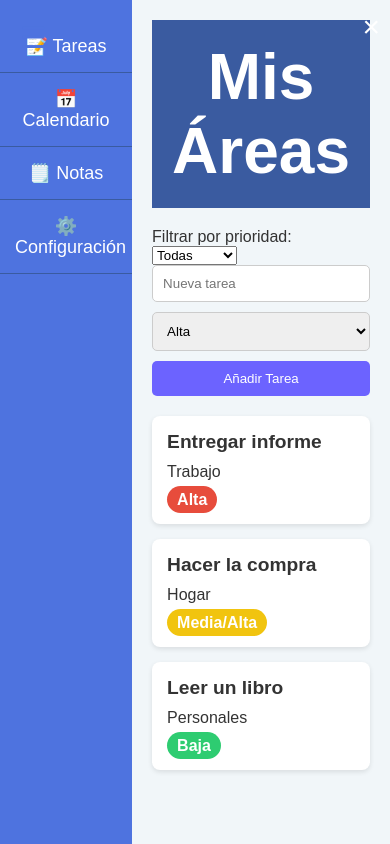
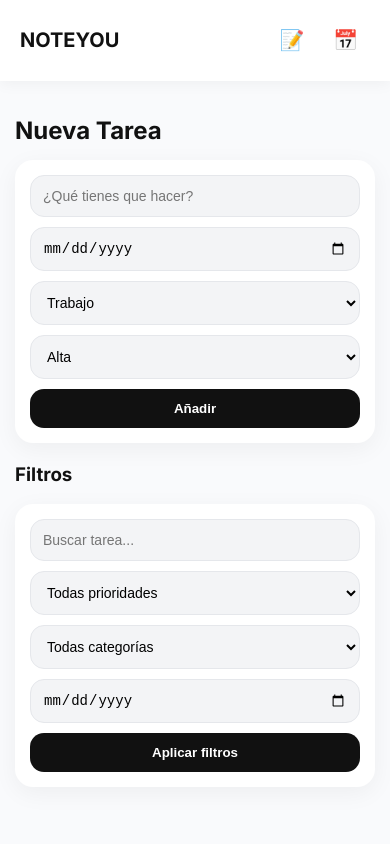
Before and after one commit to serradogee/taskflow-project, a plain HTML site: page index.html in a window 390 px wide. Drawn offline with Linux system fonts and the light colour scheme.

Commit message:
actualizados

```diff
--- /dev/null
+++ b/app.js
@@ -0,0 +1,172 @@
+let tasks = JSON.parse(localStorage.getItem("tasks")) || [];
+let categories = JSON.parse(localStorage.getItem("categories")) || ["Trabajo", "Hogar", "Personales", "Otro"];
+let currentDate = new Date();
+
+// INICIO
+document.addEventListener("DOMContentLoaded", () => {
+    renderCategories();
+    renderTasks();
+    renderCalendar();
+});
+
+// CAMBIAR VISTA
+function showView(id) {
+    document.getElementById("tasksView").style.display = "none";
+    document.getElementById("calendarView").style.display = "none";
+    document.getElementById(id).style.display = "block";
+}
+
+// CATEGORÍAS
+function renderCategories() {
+    const select = document.getElementById("taskCategory");
+    const filterSelect = document.getElementById("filterCategory");
+
+    select.innerHTML = "";
+    filterSelect.innerHTML = '<option value="all">Todas categorías</option>';
+
+    categories.forEach(cat => {
+        select.innerHTML += `<option value="${cat}">${cat}</option>`;
+        filterSelect.innerHTML += `<option value="${cat}">${cat}</option>`;
+    });
+}
+
+// AÑADIR TAREA
+function addTask() {
+    const title = document.getElementById("taskTitle").value.trim();
+    const date = document.getElementById("taskDate").value;
+    const category = document.getElementById("taskCategory").value;
+    const priority = document.getElementById("taskPriority").value;
+
+    if (!title || !date) return;
+
+    tasks.push({
+        id: Date.now(),
+        title,
+        date,
+        category,
+        priority,
+        completed: false
+    });
+
+    localStorage.setItem("tasks", JSON.stringify(tasks));
+    renderTasks();
+    renderCalendar();
+
+    document.getElementById("taskTitle").value = "";
+
+    // feedback visual
+    const btn = document.getElementById("addBtn");
+    btn.classList.add("success");
+    btn.textContent = "✓ Añadido";
+    setTimeout(() => {
+        btn.classList.remove("success");
+        btn.textContent = "Añadir";
+    }, 1500);
+}
+
+// RENDER TAREAS
+function renderTasks() {
+    const list = document.getElementById("taskList");
+    list.innerHTML = "";
+
+    const search = document.getElementById("searchInput").value.toLowerCase();
+    const filterPriority = document.getElementById("filterPriority").value;
+    const filterCategory = document.getElementById("filterCategory").value;
+    const filterDate = document.getElementById("filterDate").value;
+
+    tasks
+        .filter(t => t.title.toLowerCase().includes(search))
+        .filter(t => filterPriority === "all" || t.priority === filterPriority)
+        .filter(t => filterCategory === "all" || t.category === filterCategory)
+        .filter(t => !filterDate || t.date === filterDate)
+        .sort((a, b) => new Date(a.date) - new Date(b.date))
+        .forEach(task => {
+            const card = document.createElement("div");
+            card.className = "task-card" + (task.completed ? " completed" : "");
+
+            card.innerHTML = `
+<button class="delete-btn" onclick="deleteTask(${task.id})">✕</button>
+<input type="checkbox" ${task.completed ? "checked" : ""} onclick="toggleComplete(${task.id})">
+<strong>${task.title}</strong>
+<small>${task.category} | ${task.date}</small>
+<span class="badge priority-${task.priority.toLowerCase()}">${task.priority}</span>
+`;
+
+            list.appendChild(card);
+        });
+
+    // feedback filtros
+    const applyBtn = document.getElementById("applyBtn");
+    applyBtn.classList.add("success");
+    applyBtn.textContent = "✓ Aplicado";
+    setTimeout(() => {
+        applyBtn.classList.remove("success");
+        applyBtn.textContent = "Aplicar filtros";
+    }, 1200);
+}
+
+// COMPLETAR
+function toggleComplete(id) {
+    tasks = tasks.map(t => t.id === id ? { ...t, completed: !t.completed } : t);
+    localStorage.setItem("tasks", JSON.stringify(tasks));
+    renderTasks();
+}
+
+// ELIMINAR
+function deleteTask(id) {
+    tasks = tasks.filter(t => t.id !== id);
+    localStorage.setItem("tasks", JSON.stringify(tasks));
+    renderTasks();
+    renderCalendar();
+}
+
+// CALENDARIO
+function renderCalendar() {
+    const calendar = document.getElementById("calendar");
+    calendar.innerHTML = "";
+
+    const month = currentDate.getMonth();
+    const year = currentDate.getFullYear();
+
+    document.getElementById("monthYear").textContent =
+        currentDate.toLocaleString("es", { month: "long", year: "numeric" });
+
+    const firstDay = new Date(year, month, 1).getDay();
+    const daysInMonth = new Date(year, month + 1, 0).getDate();
+
+    for (let i = 0; i < firstDay; i++) calendar.innerHTML += "<div></div>";
+
+    for (let d = 1; d <= daysInMonth; d++) {
+        const fullDate = `${year}-${String(month + 1).padStart(2, '0')}-${String(d).padStart(2, '0')}`;
+
+        const dayDiv = document.createElement("div");
+        dayDiv.className = "day";
+        dayDiv.innerHTML = `<strong>${d}</strong>`;
+
+        if (tasks.some(t => t.date === fullDate)) {
+            dayDiv.style.border = "2px solid #e10600";
+        }
+
+        dayDiv.onclick = () => {
+            showView("calendarView");
+            document.getElementById("calendarTaskTitle").textContent = "Tareas del " + fullDate;
+            renderCalendarTasks(fullDate);
+        };
+
+        calendar.appendChild(dayDiv);
+    }
+}
+
+function renderCalendarTasks(date) {
+    const list = document.getElementById("calendarTaskList");
+    list.innerHTML = "";
+
+    tasks.filter(t => t.date === date).forEach(t => {
+        list.innerHTML += `<div class="calendar-task">${t.title}</div>`;
+    });
+}
+
+function changeMonth(step) {
+    currentDate.setMonth(currentDate.getMonth() + step);
+    renderCalendar();
+}
--- a/index.html
+++ b/index.html
@@ -5,161 +5,85 @@
     <meta name="viewport" content="width=device-width, initial-scale=1.0">
     <title>NOTEYOU</title>
     <link rel="stylesheet" href="styles.css">
+    <link href="https://fonts.googleapis.com/css2?family=Inter:wght@400;600;700&display=swap" rel="stylesheet">
 </head>
 <body>
-    <div class="container">
-        <!-- Botón de menú en dispositivos pequeños -->
-        <div class="menu-toggle" id="menuToggle">
-            <span class="menu-icon">&#9776;</span> <!-- Icono de hamburguesa -->
-        </div>
 
-        <!-- Menú de navegación -->
-        <nav class="sidebar" id="sidebar">
-            <!-- Botón para cerrar el menú -->
-            <button class="close-btn" id="closeMenu">×</button>
-            <ul class="sidebar-menu">
-                <li><a href="#" onclick="showSection('taskSection')">📝 Tareas</a></li>
-                <li><a href="#" onclick="showSection('calendarSection')">📅 Calendario</a></li>
-                <li><a href="#" onclick="showSection('notesSection')">🗒️ Notas</a></li>
-                <li><a href="#">⚙️ Configuración</a></li>
-            </ul>
+    <header>
+        <h1 onclick="showView('tasksView')">NOTEYOU</h1>
+        <nav>
+            <button onclick="showView('tasksView')">📝</button>
+            <button onclick="showView('calendarView')">📅</button>
         </nav>
+    </header>
 
-        <!-- Área principal -->
-        <div class="content">
-            <header>
-                <h1>Mis Áreas</h1>
-            </header>
+    <main>
 
-            <!-- Filtro de tareas -->
-            <section id="taskFilterSection">
-                <label for="taskFilter">Filtrar por prioridad:</label>
-                <select id="taskFilter" onchange="filterTasks()">
-                    <option value="all">Todas</option>
+        <!-- ================= TAREAS ================= -->
+        <section id="tasksView">
+
+            <h2>Nueva Tarea</h2>
+
+            <div class="card">
+                <input type="text" id="taskTitle" placeholder="¿Qué tienes que hacer?">
+                <input type="date" id="taskDate">
+
+                <select id="taskCategory"></select>
+
+                <select id="taskPriority">
                     <option value="Alta">Alta</option>
-                    <option value="Media/Alta">Media/Alta</option>
+                    <option value="Media">Media</option>
                     <option value="Baja">Baja</option>
                 </select>
-            </section>
 
-            <!-- Sección de tareas -->
-            <section id="taskSection">
-                <div class="add-task">
-                    <input type="text" id="taskTitle" placeholder="Nueva tarea" required>
-                    <select id="taskPriority">
-                        <option value="Alta">Alta</option>
-                        <option value="Media/Alta">Media/Alta</option>
-                        <option value="Baja">Baja</option>
-                    </select>
-                    <button onclick="addTask()">Añadir Tarea</button>
-                </div>
+                <button id="addBtn" onclick="addTask()">Añadir</button>
+            </div>
 
-                <div class="task-list" id="taskList">
-                    <!-- Tareas de ejemplo -->
-                    <div class="task" data-priority="Alta">
-                        <h3>Entregar informe</h3>
-                        <p class="task-category">Trabajo</p>
-                        <span class="badge priority-high">Alta</span>
-                    </div>
-                    <div class="task" data-priority="Media/Alta">
-                        <h3>Hacer la compra</h3>
-                        <p class="task-category">Hogar</p>
-                        <span class="badge priority-medium-high">Media/Alta</span>
-                    </div>
-                    <div class="task" data-priority="Baja">
-                        <h3>Leer un libro</h3>
-                        <p class="task-category">Personales</p>
-                        <span class="badge priority-low">Baja</span>
-                    </div>
-                </div>
-            </section>
+            <h3>Filtros</h3>
 
-            <!-- Calendario -->
-            <section id="calendarSection" style="display:none;">
-                <h2>Calendario</h2>
-                <div id="calendar"></div> <!-- Calendario aquí -->
-            </section>
+            <div class="card">
+                <input type="text" id="searchInput" placeholder="Buscar tarea...">
 
-            <!-- Notas -->
-            <section id="notesSection" style="display:none;">
-                <h2>Mis Notas</h2>
-                <textarea id="notes" placeholder="Escribe tus notas aquí..."></textarea>
-            </section>
-        </div>
-    </div>
+                <select id="filterPriority">
+                    <option value="all">Todas prioridades</option>
+                    <option value="Alta">Alta</option>
+                    <option value="Media">Media</option>
+                    <option value="Baja">Baja</option>
+                </select>
 
-    <script>
-        // Función para cambiar la visibilidad de las secciones
-        function showSection(sectionId) {
-            const sections = document.querySelectorAll('section');
-            sections.forEach(section => {
-                section.style.display = 'none';
-            });
+                <select id="filterCategory">
+                    <option value="all">Todas categorías</option>
+                </select>
 
-            document.getElementById(sectionId).style.display = 'block';
-        }
+                <input type="date" id="filterDate">
 
-        // Función para agregar tareas
-        function addTask() {
-            const taskTitle = document.getElementById('taskTitle').value;
-            const taskPriority = document.getElementById('taskPriority').value;
-            const taskList = document.getElementById('taskList');
+                <button id="applyBtn" onclick="renderTasks()">Aplicar filtros</button>
+            </div>
 
-            if (taskTitle.trim() !== '') {
-                const taskElement = document.createElement('div');
-                taskElement.classList.add('task');
-                taskElement.setAttribute('data-priority', taskPriority);
+            <div id="taskList"></div>
 
-                const taskTitleElement = document.createElement('h3');
-                taskTitleElement.textContent = taskTitle;
+        </section>
 
-                const taskCategoryElement = document.createElement('p');
-                taskCategoryElement.classList.add('task-category');
-                taskCategoryElement.textContent = 'Categoría: ' + (taskPriority === 'Alta' ? 'Trabajo' : taskPriority === 'Media/Alta' ? 'Hogar' : 'Personales');
+        <!-- ================= CALENDARIO ================= -->
+        <section id="calendarView" style="display:none;">
 
-                const badgeElement = document.createElement('span');
-                badgeElement.classList.add('badge');
-                badgeElement.classList.add('priority-' + taskPriority.toLowerCase().replace('/', '').replace(' ', '-'));
-                badgeElement.textContent = taskPriority;
+            <h2>Calendario</h2>
 
-                taskElement.appendChild(taskTitleElement);
-                taskElement.appendChild(taskCategoryElement);
-                taskElement.appendChild(badgeElement);
+            <div class="calendar-header">
+                <button onclick="changeMonth(-1)">◀</button>
+                <h3 id="monthYear"></h3>
+                <button onclick="changeMonth(1)">▶</button>
+            </div>
 
-                taskList.appendChild(taskElement);
+            <div id="calendar"></div>
 
-                // Limpiar el campo de tarea
-                document.getElementById('taskTitle').value = '';
-            }
-        }
+            <h3 id="calendarTaskTitle" style="margin-top:20px;"></h3>
+            <div id="calendarTaskList"></div>
 
-        // Función para filtrar las tareas por prioridad
-        function filterTasks() {
-            const filterValue = document.getElementById('taskFilter').value;
-            const tasks = document.querySelectorAll('.task');
+        </section>
 
-            tasks.forEach(task => {
-                const taskPriority = task.getAttribute('data-priority');
+    </main>
 
-                if (filterValue === 'all' || taskPriority === filterValue) {
-                    task.style.display = 'block';
-                } else {
-                    task.style.display = 'none';
-                }
-            });
-        }
-
-        // Menú desplegable (toggle)
-        document.getElementById('menuToggle').addEventListener('click', function () {
-            const sidebar = document.getElementById('sidebar');
-            sidebar.classList.toggle('active');
-        });
-
-        // Cerrar el menú desplegable
-        document.getElementById('closeMenu').addEventListener('click', function () {
-            const sidebar = document.getElementById('sidebar');
-            sidebar.classList.remove('active');
-        });
-    </script>
+    <script src="app.js"></script>
 </body>
 </html>
--- a/styles.css
+++ b/styles.css
@@ -1,241 +1,175 @@
-/* Resetear estilos base */
-* {
+body {
     margin: 0;
-    padding: 0;
-    box-sizing: border-box;
+    font-family: 'Inter',sans-serif;
+    background: #f9fafc;
+    color: #111;
 }
 
-/* Fuentes y colores */
-body {
-    font-family: 'Arial', sans-serif;
-    background-color: #F1F6F9;
-    color: #333;
+header {
+    position: sticky;
+    top: 0;
+    background: white;
+    display: flex;
+    justify-content: space-between;
+    align-items: center;
+    padding: 15px 20px;
+    box-shadow: 0 2px 15px rgba(0,0,0,0.05);
+    z-index: 10;
 }
 
-/* Estructura general */
-.container {
-    display: flex;
-    flex-direction: row;
-    min-height: 100vh;
+    header h1 {
+        font-size: 20px;
+        cursor: pointer;
+        font-weight: 700;
+    }
+
+    header button {
+        background: none;
+        border: none;
+        font-size: 20px;
+        cursor: pointer;
+    }
+
+main {
+    padding: 20px;
+    max-width: 650px;
+    margin: auto;
 }
 
-/* Menú lateral */
-.sidebar {
-    width: 0;
-    background-color: #4E73DF; /* Azul oscuro */
-    color: #fff;
-    position: fixed;
-    top: 0;
-    left: 0;
-    height: 100%;
-    padding-top: 20px;
-    box-shadow: 2px 0 10px rgba(0, 0, 0, 0.1);
-    overflow-x: hidden;
-    transition: 0.5s;
+h2 {
+    margin-bottom: 15px;
 }
 
-    .sidebar.active {
-        width: 200px;
+.card {
+    background: white;
+    padding: 15px;
+    border-radius: 18px;
+    box-shadow: 0 6px 25px rgba(0,0,0,0.05);
+    margin-bottom: 20px;
+    display: flex;
+    flex-direction: column;
+    gap: 10px;
+}
+
+input, select {
+    padding: 12px;
+    border-radius: 14px;
+    border: 1px solid #e5e7eb;
+    background: #f3f4f6;
+    font-size: 14px;
+}
+
+button {
+    padding: 12px;
+    border: none;
+    border-radius: 14px;
+    background: #111;
+    color: white;
+    font-weight: 600;
+    cursor: pointer;
+    transition: 0.2s;
+}
+
+    button:active {
+        transform: scale(0.95);
     }
 
-.sidebar-menu {
-    list-style: none;
-    padding: 0;
+#addBtn.success,
+#applyBtn.success {
+    background: #e10600;
 }
 
-    .sidebar-menu li {
-        padding: 15px;
-        text-align: center;
-        border-bottom: 1px solid #3A5BA0; /* Morado oscuro */
+.task-card {
+    position: relative;
+    background: white;
+    padding: 15px;
+    border-radius: 18px;
+    margin-bottom: 12px;
+    box-shadow: 0 5px 20px rgba(0,0,0,0.05);
+    display: flex;
+    flex-direction: column;
+    gap: 6px;
+}
+
+    .task-card.completed {
+        opacity: 0.5;
+        text-decoration: line-through;
     }
 
-        .sidebar-menu li a {
-            text-decoration: none;
-            color: #fff;
-            font-size: 18px;
-        }
-
-        .sidebar-menu li:hover {
-            background-color: #3A5BA0; /* Morado más oscuro */
-        }
-
-/* Botón de menú */
-.menu-toggle {
+.delete-btn {
     position: absolute;
-    top: 20px;
-    left: 20px;
+    top: 10px;
+    right: 12px;
+    background: none;
+    border: none;
+    color: #e10600;
+    font-size: 14px;
     cursor: pointer;
 }
 
-.menu-icon {
-    font-size: 30px;
-    color: #4E73DF;
+.badge {
+    padding: 5px 12px;
+    border-radius: 20px;
+    color: white;
+    font-size: 12px;
+    width: fit-content;
 }
 
-/* Botón de cerrar menú */
-.close-btn {
-    position: absolute;
-    top: 10px;
-    right: 10px;
-    font-size: 30px;
-    background: none;
-    color: white;
-    border: none;
-    cursor: pointer;
+.priority-alta {
+    background: #e10600;
 }
 
-/* Contenido */
-.content {
-    margin-left: 220px;
-    padding: 20px;
-    width: 100%;
-    transition: margin-left 0.3s ease-in-out;
+.priority-media {
+    background: #ff7a00;
 }
 
-/* Cabecera */
-header {
-    background-color: #3A5BA0;
-    padding: 20px;
-    color: white;
-    text-align: center;
-    font-size: 2em;
-    margin-bottom: 20px;
+.priority-baja {
+    background: #16a34a;
 }
 
-/* Tareas */
-.add-task {
-    margin-bottom: 20px;
+.calendar-header {
     display: flex;
-    flex-direction: column;
-    align-items: flex-start;
+    justify-content: center;
+    align-items: center;
+    gap: 15px;
+    margin-bottom: 15px;
 }
 
-    .add-task input,
-    .add-task select {
-        width: 80%;
-        padding: 10px;
-        margin-bottom: 10px;
-        border-radius: 5px;
-        border: 1px solid #ccc;
+#calendar {
+    display: grid;
+    grid-template-columns: repeat(7,1fr);
+    gap: 8px;
+}
+
+.day {
+    background: white;
+    padding: 10px;
+    border-radius: 12px;
+    min-height: 80px;
+    box-shadow: 0 3px 12px rgba(0,0,0,0.05);
+    cursor: pointer;
+    font-size: 12px;
+}
+
+    .day:hover {
+        background: #ffe5e5;
     }
 
-    .add-task button {
-        padding: 10px;
-        background-color: #6C63FF; /* Morado */
-        color: white;
-        border: none;
-        border-radius: 5px;
-        cursor: pointer;
-        transition: background-color 0.3s;
+    .day strong {
+        display: block;
+        margin-bottom: 5px;
     }
 
-        .add-task button:hover {
-            background-color: #5A50E0;
-        }
-
-.task-list {
-    display: flex;
-    flex-wrap: wrap;
-    gap: 15px;
+.calendar-task {
+    background: #fff1f1;
+    padding: 8px;
+    border-radius: 10px;
+    margin-bottom: 8px;
+    font-size: 13px;
 }
 
-.task {
-    background-color: #fff;
-    border-radius: 8px;
-    padding: 15px;
-    width: 250px;
-    box-shadow: 0 2px 5px rgba(0, 0, 0, 0.1);
-    transition: transform 0.3s ease;
-}
-
-    .task:hover {
-        transform: scale(1.05);
-    }
-
-    .task h3 {
-        font-size: 1.2em;
-        margin-bottom: 10px;
-    }
-
-    .task p {
-        font-size: 1em;
-        margin-bottom: 10px;
-    }
-
-.badge {
-    padding: 5px 10px;
-    border-radius: 20px;
-    color: white;
-    font-weight: bold;
-}
-
-.priority-high {
-    background-color: #e74c3c; /* Rojo */
-}
-
-.priority-medium-high {
-    background-color: #f1c40f; /* Amarillo */
-}
-
-.priority-low {
-    background-color: #2ecc71; /* Verde */
-}
-
-/* Calendario */
-#calendar {
-    margin-top: 20px;
-}
-
-/* Notas */
-textarea {
-    width: 100%;
-    height: 200px;
-    padding: 15px;
-    border-radius: 8px;
-    border: 1px solid #ccc;
-    font-size: 16px;
-    resize: none;
-}
-
-/* Estilo responsive */
-@media (max-width: 768px) {
-    .content {
-        margin-left: 0;
-    }
-
-    .sidebar {
-        width: 100%;
-        position: static;
-        height: auto;
-        box-shadow: none;
-    }
-
-    .add-task input,
-    .add-task select {
-        width: 100%;
-    }
-
-    .add-task button {
-        width: 100%;
-    }
-
-    /* Notas */
-    textarea {
-        width: 100%;
-        height: 150px;
-    }
-
-    .task-list {
-        justify-content: center;
-    }
-
-    .task {
-        width: 100%;
-        max-width: 100%;
-    }
-
-    /* Menú en dispositivos pequeños */
-    .sidebar-menu li {
-        font-size: 16px;
+@media(max-width:500px) {
+    main {
+        padding: 15px;
     }
 }
```
